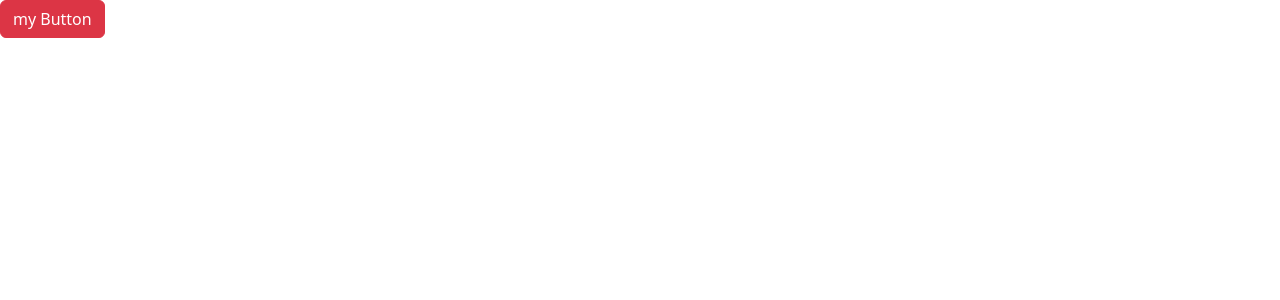
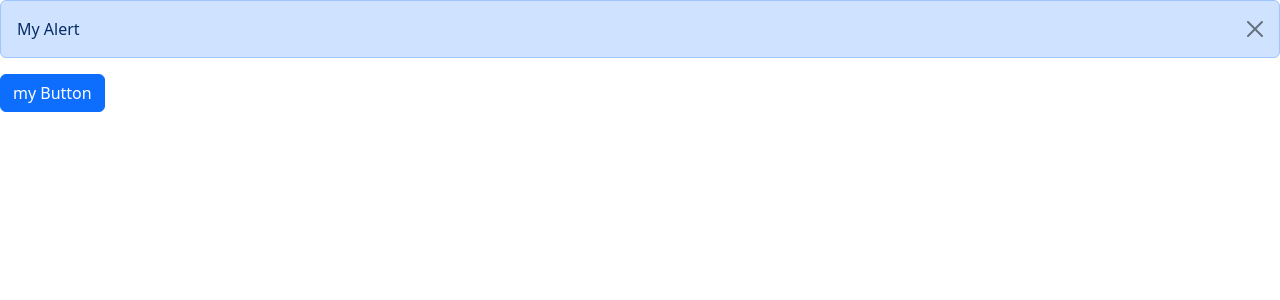
Before and after one commit to Naiem1/React-18-for-Beginners-cwm, a React (Vite) app: page / in a window 1280 px wide. Both pictures are taken after a click on the button "my Button". Shown: the top 300 px of the page. Built offline with nearby package versions, Linux system fonts and the light colour scheme.

Commit message:
14-showing an alert

```diff
--- a/src/App.tsx
+++ b/src/App.tsx
@@ -1,9 +1,15 @@
+import { useState } from 'react';
+import Alert from './components/Alert';
 import Button from './components/Button';
 
 function App() {
+  const [alertVisible, setAlertVisibility] = useState(false);
   return (
     <div>
-      <Button  color='danger' onClick={() => console.log('clicked')}>my Button</Button>
+      {alertVisible && (
+        <Alert onClose={() => setAlertVisibility(false)}>My Alert</Alert>
+      )}
+      <Button onClick={() => setAlertVisibility(true)}>my Button</Button>
     </div>
   );
 }
--- a/src/components/Alert.tsx
+++ b/src/components/Alert.tsx
@@ -1,14 +1,21 @@
-
 import { ReactNode } from 'react';
 
 interface Props {
   children: ReactNode;
+  onClose: () => void;
 }
 
-const Alert: React.FC<Props> = ({ children }) => {
+const Alert: React.FC<Props> = ({ children, onClose }) => {
   return (
-    <div className="alert alert-primary" role="alert">
+    <div className="alert alert-primary alert-dismissible" role="alert">
       {children}
+      <button
+        type="button"
+        className="btn-close"
+        onClick={onClose}
+        data-bs-dismiss="alert"
+        aria-label="Close"
+      ></button>
     </div>
   );
 };
```
